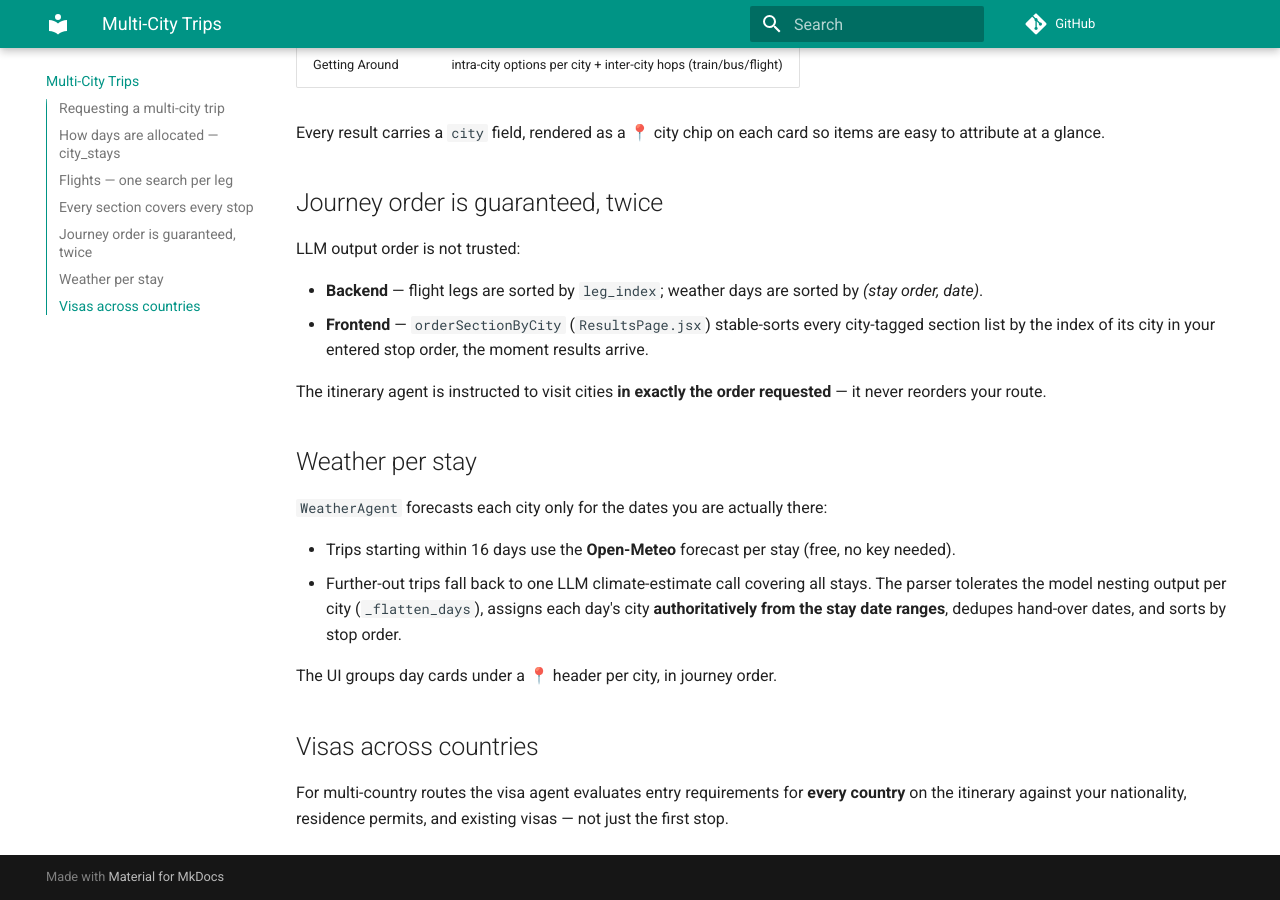
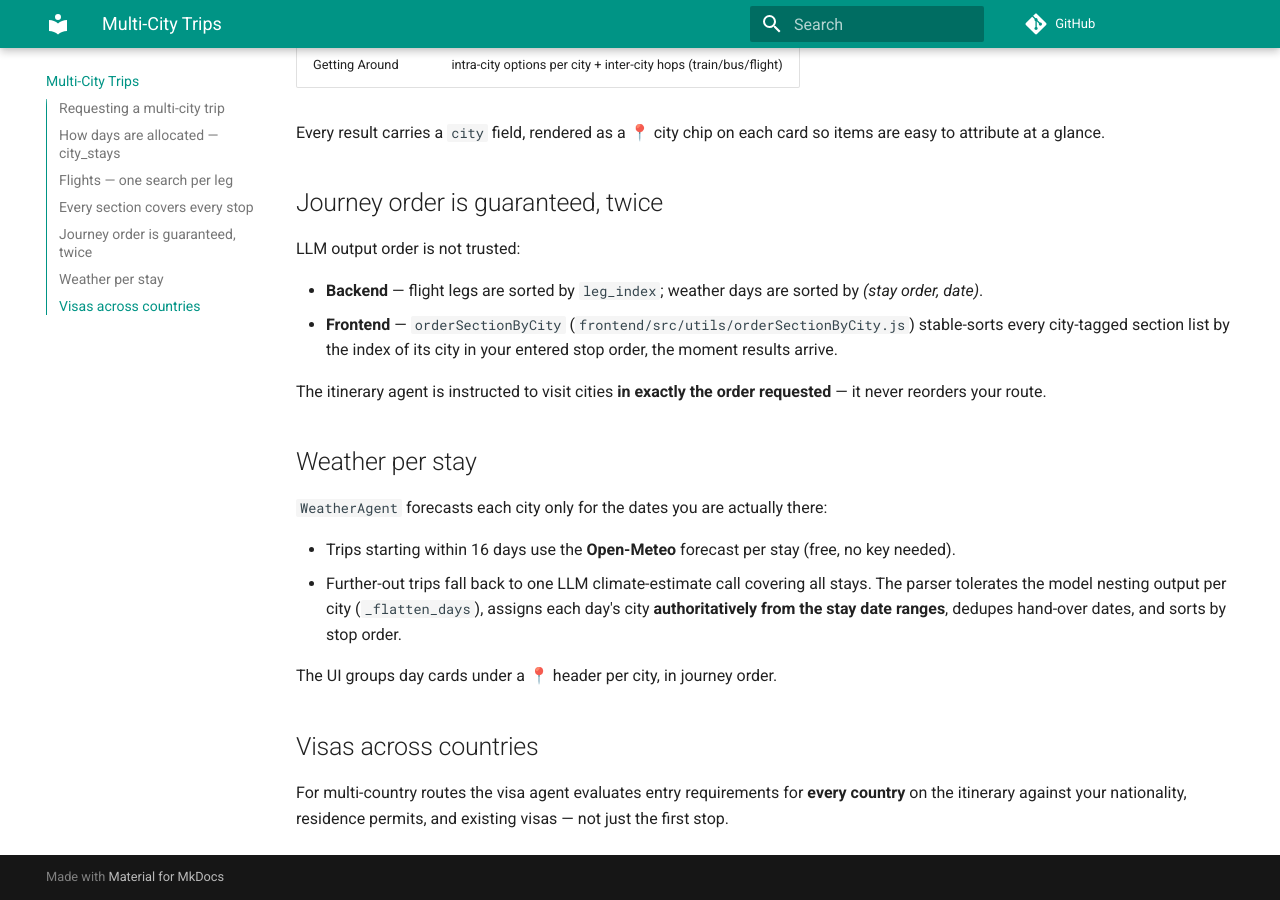
Before and after one commit to rupakc/travel-planner, an MkDocs documentation site: the page built from docs/Multi-City-Trips.md, in a window 1280 px wide and 900 px high, scrolled down 2043 px. Built offline with MkDocs 1.6.1 and Material for MkDocs 9.7.7, drawn with Linux system fonts in a browser that asks for light colours; comment, search, counter and statistics services are not loaded.

Commit message:
docs: orderSectionByCity moved to frontend/src/utils
Co-Authored-By: Claude Fable 5 <noreply@anthropic.com>

```diff
--- a/docs/Multi-City-Trips.md
+++ b/docs/Multi-City-Trips.md
@@ -68,7 +68,7 @@ Every result carries a `city` field, rendered as a 📍 city chip on each card s
 LLM output order is not trusted:
 
 - **Backend** — flight legs are sorted by `leg_index`; weather days are sorted by *(stay order, date)*.
-- **Frontend** — `orderSectionByCity` (`ResultsPage.jsx`) stable-sorts every city-tagged section list by the index of its city in your entered stop order, the moment results arrive.
+- **Frontend** — `orderSectionByCity` (`frontend/src/utils/orderSectionByCity.js`) stable-sorts every city-tagged section list by the index of its city in your entered stop order, the moment results arrive.
 
 The itinerary agent is instructed to visit cities **in exactly the order requested** — it never reorders your route.
 
```
